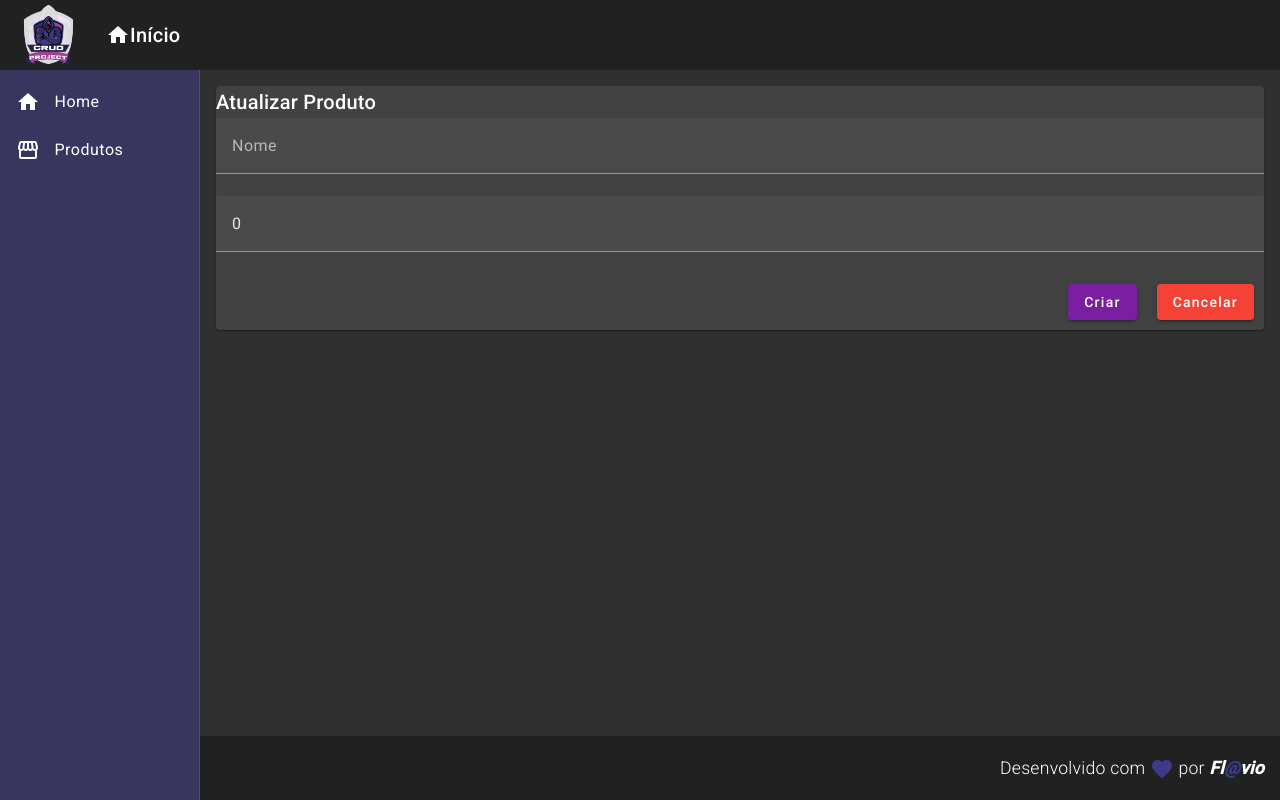
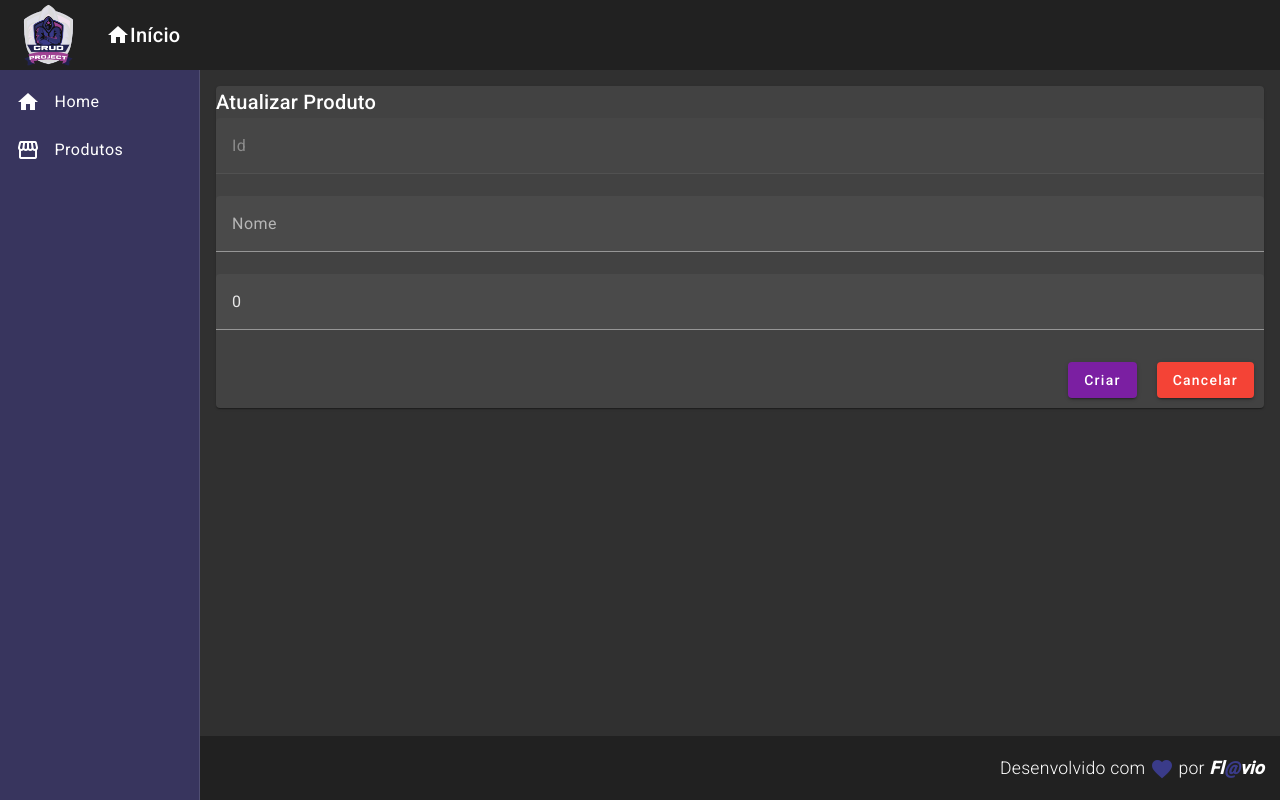
Before and after one commit to FlavioLimas/crud-angular, an Angular app: page /products/update/1 in a window 1280 px wide. Built offline with nearby package versions, Linux system fonts and the light colour scheme.

Commit message:
ajustes de contexto

```diff
--- a/src/app/components/template/product/product-create/product-create.component.html
+++ b/src/app/components/template/product/product-create/product-create.component.html
@@ -2,10 +2,12 @@
     <mat-card-title>Novo Produto</mat-card-title>
     <form>
         <mat-form-field>
-            <input matInput placeholder="Nome" [(ngModel)]="product.name" name="name">
+            <input matInput placeholder="Nome" [(ngModel)]="product.name"
+             name="name" required>
         </mat-form-field>
         <mat-form-field>
-            <input matInput placeholder="Preço (R$)" [(ngModel)]="product.price" name="price">
+            <input matInput placeholder="Preço (R$)" [(ngModel)]="product.price"
+             name="price" required>
         </mat-form-field>
     </form>
     <div align="end">
--- a/src/app/components/template/product/product-update/product-update.component.html
+++ b/src/app/components/template/product/product-update/product-update.component.html
@@ -2,10 +2,16 @@
     <mat-card-title>Atualizar Produto</mat-card-title>
     <form>
         <mat-form-field>
-            <input matInput placeholder="Nome" [(ngModel)]="product.name" name="name">
+            <input matInput placeholder="Id" [(ngModel)]="product.id"
+             name="id" disabled>
         </mat-form-field>
         <mat-form-field>
-            <input matInput placeholder="Preço (R$)" [(ngModel)]="product.price" name="price">
+            <input matInput placeholder="Nome" [(ngModel)]="product.name"
+             name="name" required>
+        </mat-form-field>
+        <mat-form-field>
+            <input matInput placeholder="Preço (R$)" [ngModel]="product.price"
+            name="price" required>
         </mat-form-field>
     </form>
     <div align="end">
```
